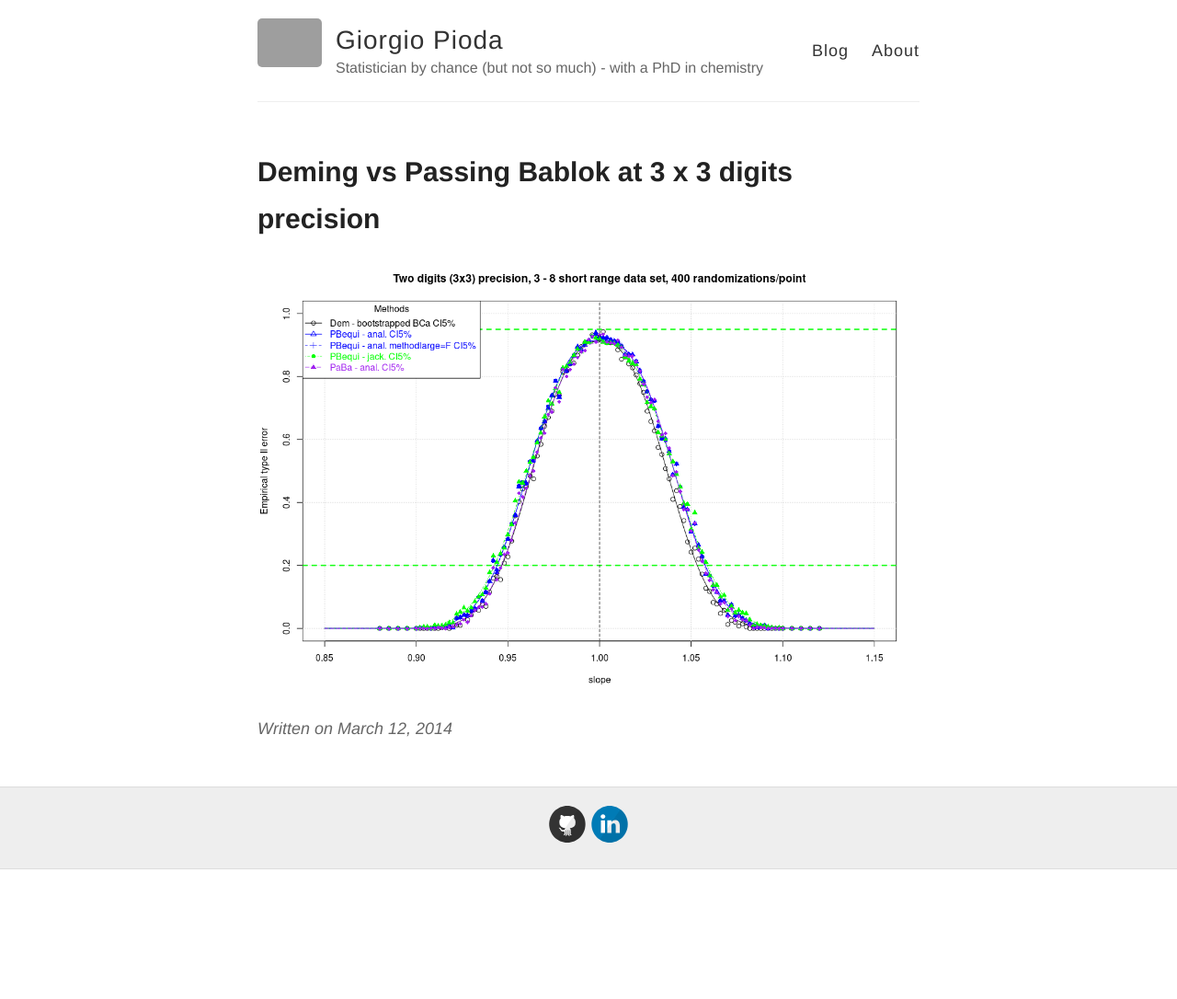
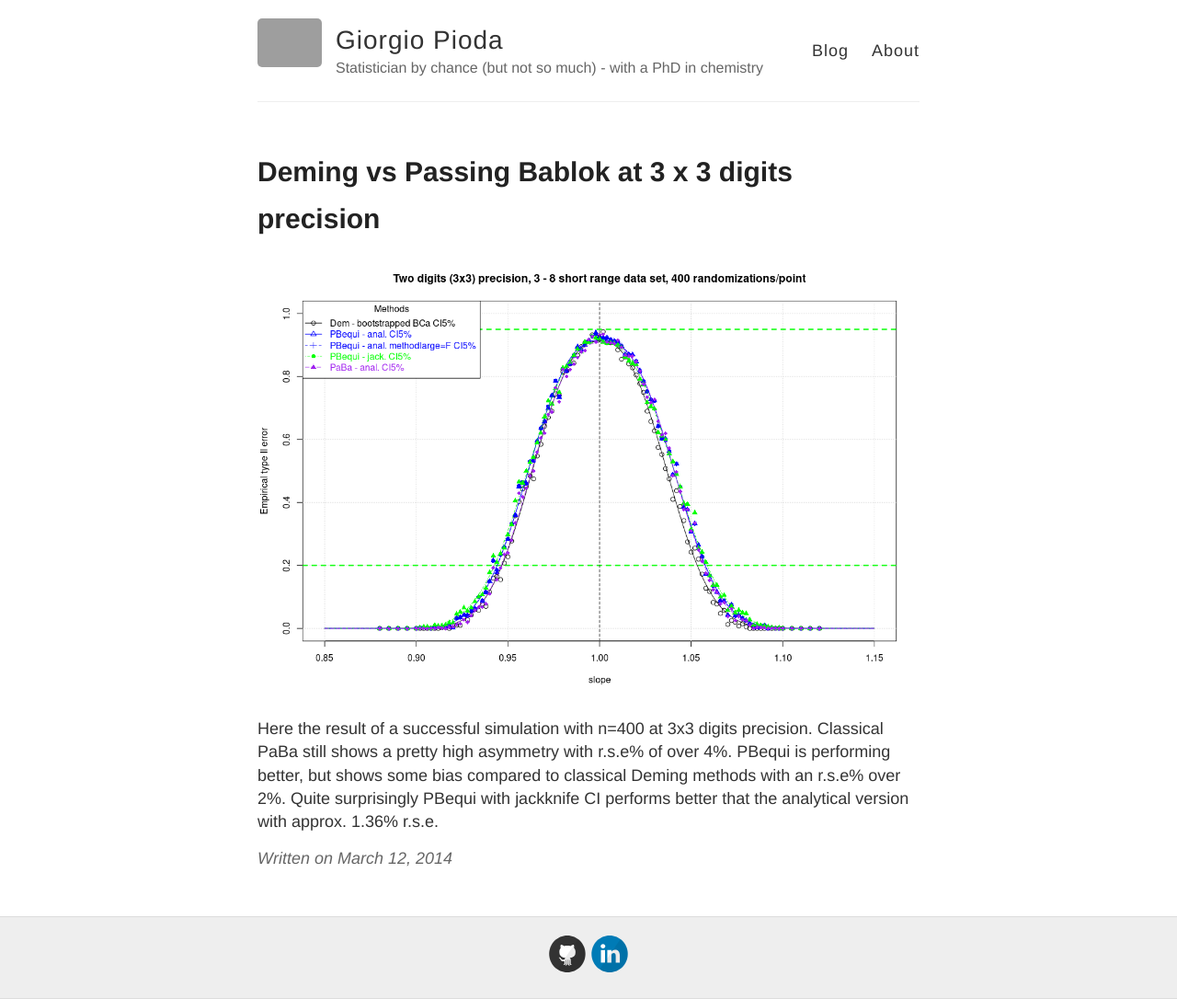
Before and after one commit to piodag/piodag.github.io, a Jekyll site: the page built from _posts/2014-3-12-three-digits-run.md, in a window 1280 px wide. Shown: the whole page at 92% size. Built offline with Jekyll 4.4.1, drawn with Linux system fonts in a browser that asks for light colours; before the commit the page ends 945 px from its top, so only the background shows below that; grey boxes are pictures that could not be loaded.

Commit message:
Three digits update

```diff
--- a/_posts/2014-3-12-three-digits-run.md
+++ b/_posts/2014-3-12-three-digits-run.md
@@ -4,3 +4,10 @@ title: "Deming vs Passing Bablok at 3 x 3 digits precision"
 ---
 
 ![Jackknife collinearity]({{ site.baseurl }}/images/threedigits/threedigits1-1.png)
+
+Here the result of a successful simulation with n=400 at 3x3 digits precision.
+Classical PaBa still shows a pretty high asymmetry with r.s.e% of over
+4%. PBequi is performing better, but shows some bias compared to
+classical Deming methods with an r.s.e% over 2%. Quite surprisingly PBequi
+with jackknife CI performs better that the analytical version with
+approx. 1.36% r.s.e.
```
